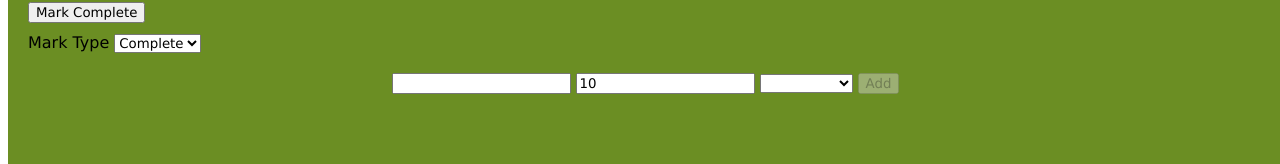
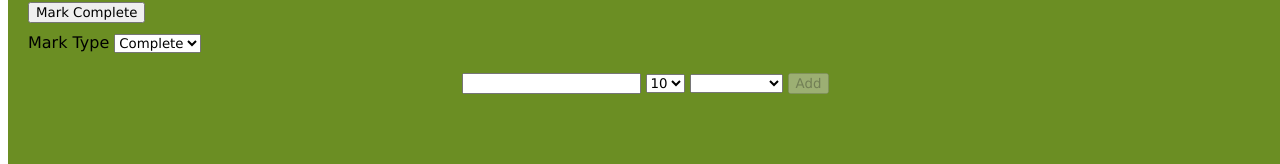
Before and after one commit to Joh0/ToDoApp, an Angular app: page /list in a window 1280 px wide. Shown: the part 430-594 px from the top of the page. Built offline with nearby package versions, Linux system fonts and the light colour scheme; no server answers; sample sign-in values are in the browser's storage.

Commit message:
When adding items, priority is now a dropdown

```diff
--- a/src/app/list/list.component.html
+++ b/src/app/list/list.component.html
@@ -89,7 +89,22 @@
     <form (ngSubmit)="addItem(f2)" #f2="ngForm">
         <input class="form-input2" [(ngModel)]="item.id" #id2="ngModel" name="id" hidden> <!-- disabled will prevent form from submitting id-->
         <input class="form-input2" [(ngModel)]="item.item" #item2="ngModel" name="item" required>
+        <!--
         <input class="form-input2" [(ngModel)]="item.priority" #priority2="ngModel" name="priority" type="number" pattern="^(10|[1-9])$" required>
+        It is a hassle to type the priority, hence will make it a dropdown
+        -->
+        <select class="form-input2" [(ngModel)]="item.priority" #priority2="ngModel" name="priority" required>
+            <option value="1">1</option>
+            <option value="2">2</option>
+            <option value="3">3</option>
+            <option value="4">4</option>
+            <option value="5">5</option>
+            <option value="6">6</option>
+            <option value="7">7</option>
+            <option value="8">8</option>
+            <option value="9">9</option>
+            <option value="10">10</option>
+        </select>
         <select class="form-input2" [(ngModel)]="item.category" #category2="ngModel" name="category" required>
             <option value="household">Household</option>
             <option value="work">Work</option>
@@ -100,7 +115,11 @@
         <input class="form-input2" [(ngModel)]="item.group" #group2="ngModel" name="group" hidden>
         <input class="form-input2" [(ngModel)]="item.status" #status2="ngModel" name="status" hidden>
         <button class="form-button" type="submit" [disabled]="f2.invalid">Add</button>
+        <!--
         <div class="validationMessage" *ngIf="priority2.errors?.['pattern']">Priority should only be a number between 1 to 10</div>
+        As priority is now a dropdown, no validation message is required
+        -->
+
     </form>
 </div>
 <app-edit *ngIf="isEditing" [item]="itemToBeEdited" (close)="closeEdit()" (save)="editItem($event)"></app-edit>
```
